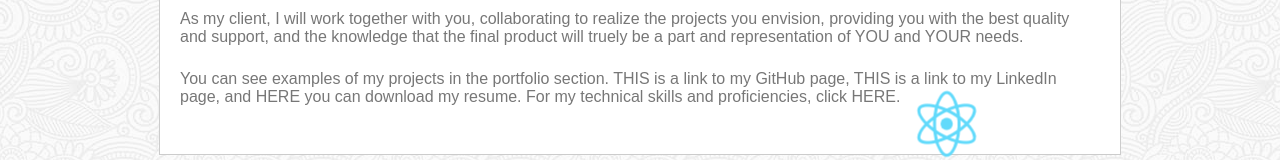
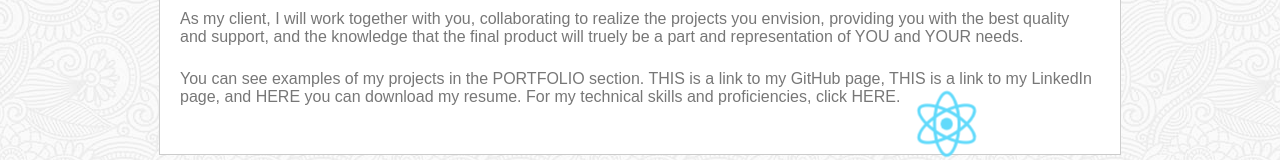
Before and after one commit to tzvik15/STACKato-Solutions, a React (Create React App) app: page / in a window 1280 px wide. Shown: the part 542-702 px from the top of the page. Built offline with nearby package versions, Linux system fonts and the light colour scheme; a web font is replaced by a local one.

Commit message:
updated links

```diff
--- a/package.json
+++ b/package.json
@@ -11,7 +11,7 @@
     "react": "^16.12.0",
     "react-dom": "^16.12.0",
     "react-router-dom": "^5.1.2",
-    "react-scripts": "3.4.0"
+    "react-scripts": "^3.4.0"
   },
   "scripts": {
     "start": "react-scripts start",
--- a/src/App.js
+++ b/src/App.js
@@ -24,7 +24,7 @@ function App() {
           </div>
           <Route exact path="/" component={About} />
           <Route exact path="/about" component={About} />
-          <Route exact path ="/React-Portfolio" component={About} />
+          <Route exact path ="/React-Portfolio-2" component={About} />
           <Route exact path="/contact" component={Contact} />
           <Route exact path="/portfolio" component={Portfolio} />
           <Route exact path="/bonez" component={Bonez} />
--- a/src/pages/about.js
+++ b/src/pages/about.js
@@ -1,6 +1,7 @@
 import React from "react";
 import good from "../assets/pics/good.jpg";
 import logo from "../logo.svg";
+import resume from "../assets/docs/Coding Resume.pdf"
 
 function About() {
     function modeFun1() {
@@ -68,7 +69,7 @@ function About() {
             be seen in my "Bone'z Beatz" project, where I used JS to connect
             dynamically between sound files and key strokes, creating a fully
             custumizable soundboard application. (more about this project{" "}
-            <a href="projects/bonez.html">HERE</a>)
+            <a href="/bonez">HERE</a>)
           </p>
           <p className="break" id="pSix">
             As my client, I will work together with you, collaborating to
@@ -78,7 +79,7 @@ function About() {
           </p>
           <p className="break" id="pSeven">
             You can see examples of my projects in the{" "}
-            <a href="portfolio.html">portfolio</a> section.{" "}
+            <a href="/portfolio">PORTFOLIO</a> section.{" "}
             <a
               href="https://github.com/tzvik15"
               target="_blank"
@@ -96,9 +97,10 @@ function About() {
             </a>{" "}
             is a link to my LinkedIn page, and{" "}
             <a
-              href="./assets/docs/Coding Resume.pdf"
+              href={resume}
               download
               target="_blank"
+              rel="noopener noreferrer"
             >
               HERE
             </a>{" "}
@@ -129,7 +131,7 @@ function About() {
               </p>
               <p>
                 To see these skills in use, please click{" "}
-                <a href="portfolio">HERE</a>.
+                <a href="/portfolio">HERE</a>.
               </p>
 
             </div>
```
Also changed, not shown: 1 other file (tests, documents, lock files or other folders).
